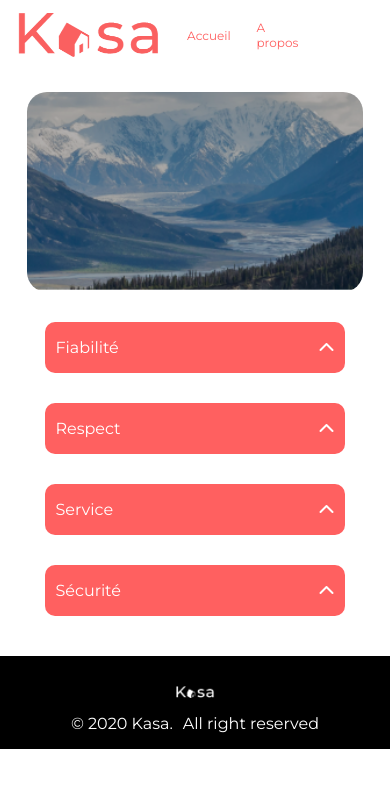
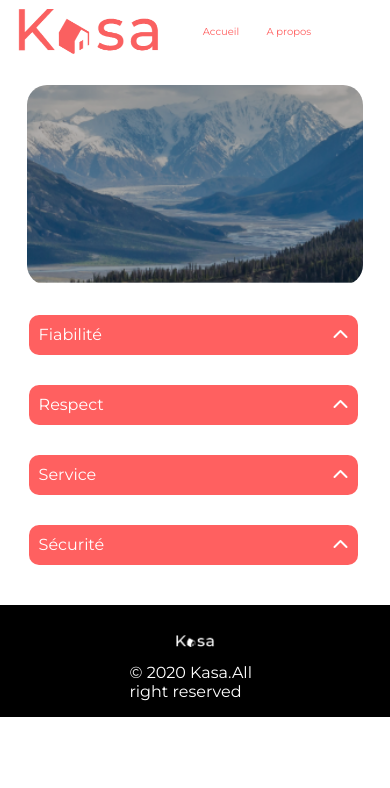
Before and after one commit to MatITAka/Kasa, a React (Create React App) app in the folder kasa/: page /about in a window 390 px wide. Shown: the top 788 px of the page. Built offline with nearby package versions, Linux system fonts and the light colour scheme.

Commit message:
last check

```diff
--- a/kasa/src/assets/css/card.scss
+++ b/kasa/src/assets/css/card.scss
@@ -35,12 +35,12 @@
 
    & p{
         margin-left: 10px;
-        width :10%;
+        width :100%;
         font-weight: 500;
         display: flex;
         justify-content: left;
         align-items: center;
-        font-size: 10px;
+        font-size: 14px;
         margin-top: 1px;
 
     }
@@ -73,6 +73,12 @@
    margin:0;
    margin-left: 20px;
    margin-top: 20px;
+   background-color: #fff;
+}
+
+.card {
+    width: 112%;
+    margin-left: -42px;
 }
 
 
--- a/kasa/src/assets/css/collapse.scss
+++ b/kasa/src/assets/css/collapse.scss
@@ -3,13 +3,33 @@ $secondary-color : #F6F6F6;
 $height-open: 500px;
 $height-closed: 0;
 
+@keyframes slideIn {
+    from {
+        max-height: $height-closed;
+        opacity: 0;
+    }
+    to {
+        max-height: $height-open;
+        opacity: 1;
+    }
+}
+
+@keyframes slideOut {
+    from {
+        max-height: $height-open;
+        opacity: 1;
+    }
+    to {
+        max-height: $height-closed;
+        opacity: 0;
+    }
+}
 
 
 .flex-container-hebergements{
     display: flex;
     flex-direction: row;
     justify-content: center;
-    align-items: center;
     gap: 30px;
 
 
@@ -55,13 +75,23 @@ $height-closed: 0;
         flex-direction: column;
         max-height: $height-closed;
         overflow: hidden;
-
+        text-decoration: none;
         & p{
             margin-left: 20px;
         }
 
+        & ul {
+            list-style-type : none;
+        }
+
     &.collapse-text.open {
             max-height: $height-open;
+            animation: slideIn 0.7s ease forwards;
+    }
+
+    &.collapse-text-close {
+            max-height: $height-closed;
+            animation : slideOut 0.7 ease forwards;
     }
 
     }
@@ -93,7 +123,8 @@ $height-closed: 0;
         flex-direction:row;
         justify-content: space-between;
         align-items: center;
-        transition: max-height 0.3s ease;
+
+
 
         & i {
             margin-right: 10px;
@@ -122,6 +153,7 @@ $height-closed: 0;
 
         &.collapse-text.open {
             max-height: $height-open;
+            animation: slideIn 0.7s ease forwards;
 
     }
 
@@ -133,23 +165,25 @@ $height-closed: 0;
 
 
     .flex-container-about{
-
+            margin-left: -5%;
          & .collapse {
-            width: 100%;
+            width: 105%;
+            height: 40px;
          }
 
          & .collapse-text {
-            width: 100%;
+            width: 105%;
          }
     }
 
     .flex-container-hebergements {
 
         flex-direction: column;
-        margin-left: -100px;
+        margin-left: -10%;
 
         & .collapse {
             width: 100%;
+            height: 30px;
         }
 
         & .collapse-text {
--- a/kasa/src/assets/css/footer.scss
+++ b/kasa/src/assets/css/footer.scss
@@ -33,7 +33,8 @@ footer {
 
 @media screen and (min-width: 320px) and (max-width: 789px) {
 
-    .footer_text {
-    display: block;
+    footer .footer .footer_text {
+        width: 40%;
+        margin-left: 25px;
     }
  }
--- a/kasa/src/assets/css/header.scss
+++ b/kasa/src/assets/css/header.scss
@@ -33,35 +33,6 @@ nav {
 
 }
 
-// @media screen and (min-width: 320px){
-
-
-//     nav {
-//        width: 89%;
-//        margin-bottom: 10px;
-
-//        & img {
-
-//         width: 90px;
-//        height: 46.88px;
-//        }
-
-//        & a {
-//         align-items: center;
-//         width: 100%;
-//         font-size: 12px;
-//         justify-content: space-between;
-//         gap: 10%;
-//         padding-left: 0;
-//        }
-
-//        & .mediaQ_link{
-//         width: 60px;
-//      }
-
-//     }
-
-//  }
 
 @media screen and (min-width: 320px) and (max-width: 900px) {
     nav {
@@ -77,15 +48,15 @@ nav {
     nav ul {
        align-items: center;
        width: 100%;
-       font-size: 12px;
+       font-size: 10px;
        justify-content: flex-end;
-       gap: 30%;
+       gap: 20%;
        padding-left: 0;
+       margin-left: -10px;
     }
 
     .mediaQ_link{
-        display: flex;
-        flex-direction: row;
+        width: 100px;
     }
 
 }
--- a/kasa/src/assets/css/hebergement.scss
+++ b/kasa/src/assets/css/hebergement.scss
@@ -91,13 +91,14 @@
 .host_profile {
 
     position: absolute;
-    top: 390px;
-    left: 200px;
+    top: 370px;
+    left: 60%;
 
     & img {
-            width: 100%;
+            width: 50px;
             height: 35px;
             margin-top: 5px;
+            margin-left: -10px;
     }
 
     & p {
@@ -108,7 +109,7 @@
 
 .flex-stars {
     position: absolute;
-    top: 210px;
+    top: 200px;
     display: flex;
     flex-direction: row;
     left: 15px;
@@ -129,8 +130,8 @@
 
 
      & button {
-        width :100px;
-        font-size: 10px;
+        width :80px;
+        font-size: 8px;
 
     }
 }
--- a/kasa/src/assets/css/home.scss
+++ b/kasa/src/assets/css/home.scss
@@ -38,11 +38,13 @@ body{
 
     & h1 {
 
-        font-size: 16px;
-        top: 105px;
+        font-size: 15px;
+        top: 90px;
         width: 41%;
-        right: 170px;
+        right: 160px;
     }
 }
 
+
+
 }
--- a/kasa/src/assets/css/slider.scss
+++ b/kasa/src/assets/css/slider.scss
@@ -57,19 +57,19 @@
 
 .arrow-left {
 
-    right: 290px;
+    right: 80%;
     top : 170px;
 }
 
 .arrow-right {
-    right: 25px;
+    right: 5%;
     top : 170px;
 }
 
 .img_slider {
 
     & p {
-            right: 160px;
+            right: 47%;
             top: 250px;
 
     }
--- a/kasa/src/components/collapse.jsx
+++ b/kasa/src/components/collapse.jsx
@@ -19,7 +19,7 @@ function Collapse({ title, content }) {
       </div>
 
       {isOpen && (
-        <div className= {`collapse-text ${isOpen ? "open" : "" }`}>
+        <div className= {`collapse-text ${isOpen ? "open" : "closed" }`}>
           {Array.isArray(content) ? (
             <ul>
               {content.map((element, i) => (
--- a/kasa/src/components/footer.jsx
+++ b/kasa/src/components/footer.jsx
@@ -7,8 +7,7 @@ function Footer() {
         <div className="footer">
         <img src={logoFooter} alt ="logo_footer" />
         <div className="footer_text">
-        <p>© 2020 Kasa.</p>
-        <p>All right reserved</p>
+        <p>© 2020 Kasa.All right reserved</p>
         </div>
       </div>
     </footer>
--- a/kasa/src/components/rating.jsx
+++ b/kasa/src/components/rating.jsx
@@ -1,21 +1,21 @@
-import { useState } from "react";
+// import { useState } from "react";
 
 function StarRating({ rating }) {
-  const [selectedStars, setSelectedStars] = useState(rating);
+  // const [selectedStars, setSelectedStars] = useState(rating);
 
-  const handleStarClick = (selectedRating) => {
-    setSelectedStars(selectedRating);
-  };
+  // const handleStarClick = (selectedRating) => {
+  //   setSelectedStars(selectedRating);
+  // };
 
   const renderStars = () => {
     const stars = [];
     for (let i = 1; i <= 5; i++) {
-      const starClass = i <= selectedStars ? "fa-star-selected" : "fa-star";
+      const starClass = i <= rating ? "fa-star-selected" : "";
       stars.push(
         <i
           key={i}
           className={`fa-solid fa-star ${starClass}`}
-          onClick={() => handleStarClick(i)}
+          // onClick={() => handleStarClick(i)}
         ></i>
       );
     }
```
